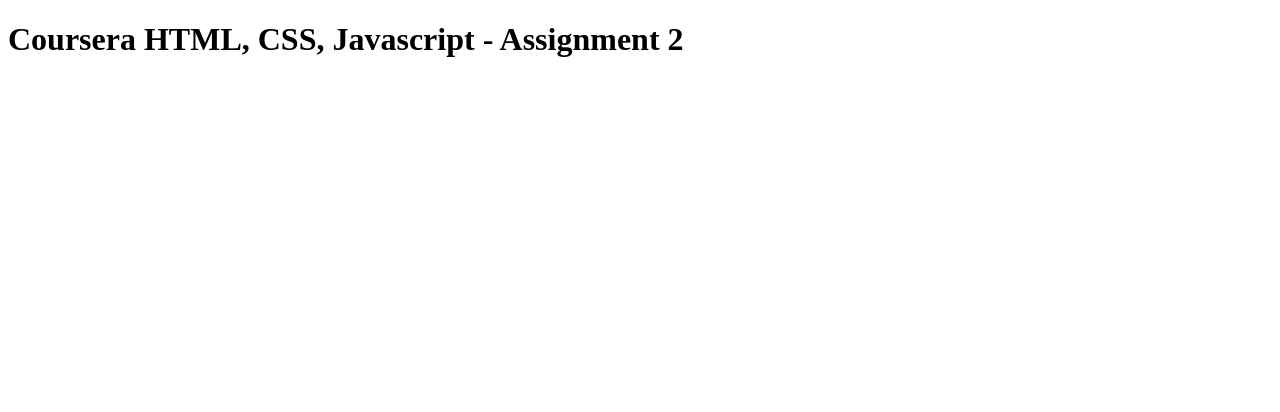
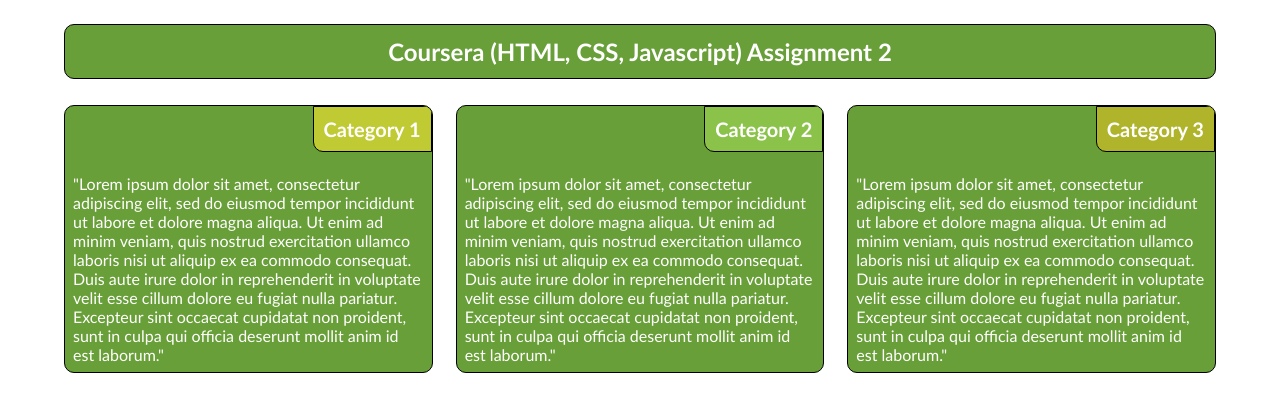
Before and after one commit to mapogu/coursera_web_assignment_2, a plain HTML site: page index.html in a window 1280 px wide. Drawn offline with Linux system fonts and the light colour scheme.

Commit message:
added point 1-15 in assigment

```diff
--- /dev/null
+++ b/css/style.css
@@ -0,0 +1,133 @@
+* {
+	box-sizing: border-box;
+	padding: 0px;
+	margin: 0px;
+}
+
+body
+{
+	font-family: "Trebuchet MS", Helvetica, sans-serif;
+	font-size: 1em;
+}
+
+h1 {
+	font-size:1.5em;
+	width: 90%;
+	margin: 1em 5% 2% 5%;
+	padding: 0.5em;
+	text-align: center;
+	background-color: #689F38;
+	color: #ffffff;
+	border-radius: 10px;
+	border: 1px solid #000000;
+}
+
+
+body > div {
+	width: 90%;
+	margin: 0 5% 0 5%;
+	overflow: auto;
+ }
+
+
+ div > span {
+ 	position: relative;
+ 	float: left;
+ 	padding: 0.5em;
+ 	border: solid #000000 1px;
+ 	border-radius:  10px;
+ 	overflow: auto;
+ 	background-color: #689f38;
+ }
+
+
+ .header {
+ 	font-size: 1.25em;
+ 	position: absolute;
+ 	right: 0px;
+ 	top: 0px;
+ 	padding: 0.5em;
+ 	border-bottom-left-radius:10px;
+ 	border: 1px solid #000000;
+ }
+
+
+ .content {
+ 	color: #ffffff;
+ 	margin-top: 60px;
+ }
+
+
+ #header_1 {
+ 	background-color: #C0CA33;
+ 	color: #ffffff;
+ }
+
+ #header_2 {
+ 	background-color: #8BC34A;
+ 	color: #ffffff;
+ }
+
+ #header_3 {
+  	background-color: #AFB42B;
+  	color: #ffffff;
+ }
+
+
+/** Large Devices **/
+@media (min-width: 992px)
+{
+	#section_1, #section_2, #section_3 {
+		width: 32%;
+	}
+
+	#section_1 {
+		margin: 0 1% 0 0;
+	}
+
+	#section_2 {
+		margin: 0 1% 0% 1%;
+	}
+
+	#section_3 {
+		margin: 0 0 0 1%;
+	}
+}
+
+/** Medium Devices **/
+@media (min-width: 768px) and (max-width: 991px)
+{
+	#section_1, #section_2 {
+		width: 49%;
+	}
+
+	#section_1
+	{
+		margin: 0 1% 0 0;
+	}
+
+	#section_2
+	{
+		margin: 0 0 0 1%;
+	}
+
+	#section_3
+	{
+		margin: 2% 0 0 0;
+	}
+}
+
+
+/** Small Devices **/
+@media (max-width: 767px)
+{
+	#section_1, #section_2, #section_3
+	{
+		width: 100%;
+	}
+
+	#section_2
+	{
+		margin: 2% 0 2% 0;
+	}
+}
--- a/index.html
+++ b/index.html
@@ -1,9 +1,32 @@
 <!DOCTYPE html>
 <html>
-<head>
-  <title>Coursera HTML, CSS, Javascript - Assignment 2</title>
-</head>
-<body>
-<h1>Coursera HTML, CSS, Javascript - Assignment 2</h1>
-</body>
+  <head>
+    <meta charset="utf8">
+    <title>Coursera (HTML, CSS, Javascript) Assignment 2</title>
+    <link rel="stylesheet" type="text/css" href="./css/style.css">
+  </head>
+  <body>
+    <h1>Coursera (HTML, CSS, Javascript) Assignment 2</h1>
+
+    <div>
+      <span id="section_1">
+        <h2 id="header_1" class="header">Category 1</h2>
+        <p class="content">
+          &quot;Lorem ipsum dolor sit amet, consectetur adipiscing elit, sed do eiusmod tempor incididunt ut labore et dolore magna aliqua. Ut enim ad minim veniam, quis nostrud exercitation ullamco laboris nisi ut aliquip ex ea commodo consequat. Duis aute irure dolor in reprehenderit in voluptate velit esse cillum dolore eu fugiat nulla pariatur. Excepteur sint occaecat cupidatat non proident, sunt in culpa qui officia deserunt mollit anim id est laborum.&quot;
+        </p>
+      </span>
+      <span id="section_2">
+        <h2 id="header_2" class="header">Category 2</h2>
+        <p class="content">
+          &quot;Lorem ipsum dolor sit amet, consectetur adipiscing elit, sed do eiusmod tempor incididunt ut labore et dolore magna aliqua. Ut enim ad minim veniam, quis nostrud exercitation ullamco laboris nisi ut aliquip ex ea commodo consequat. Duis aute irure dolor in reprehenderit in voluptate velit esse cillum dolore eu fugiat nulla pariatur. Excepteur sint occaecat cupidatat non proident, sunt in culpa qui officia deserunt mollit anim id est laborum.&quot;
+        </p>
+      </span>
+      <span id="section_3">
+        <h2 id="header_3" class="header">Category 3</h2>
+        <p class="content">
+          &quot;Lorem ipsum dolor sit amet, consectetur adipiscing elit, sed do eiusmod tempor incididunt ut labore et dolore magna aliqua. Ut enim ad minim veniam, quis nostrud exercitation ullamco laboris nisi ut aliquip ex ea commodo consequat. Duis aute irure dolor in reprehenderit in voluptate velit esse cillum dolore eu fugiat nulla pariatur. Excepteur sint occaecat cupidatat non proident, sunt in culpa qui officia deserunt mollit anim id est laborum.&quot;
+        </p>
+      </span>
+    </div>
+  </body>
 </html>
```
